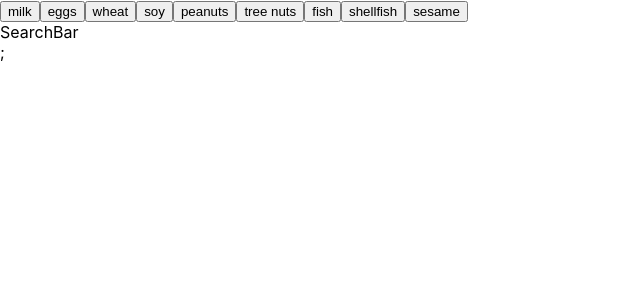
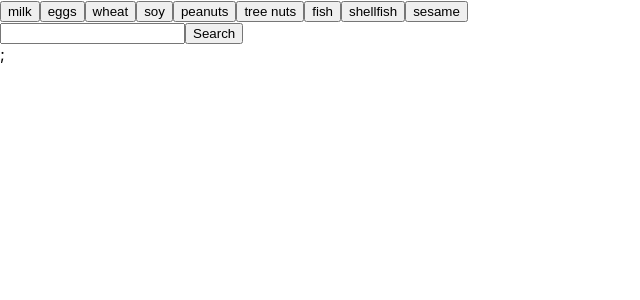
Before and after one commit to remiyeku/Iceland-hackathon-allergen, a React (Create React App) app in the folder allergen/: page / in a window 1280 px wide. Shown: the top 300 px of the page, without its empty margins (0-640 px from the left). Built offline with nearby package versions, Linux system fonts and the light colour scheme.

Commit message:
search functionality completed

```diff
--- a/allergen/src/Components/Fillter/Filter.jsx
+++ b/allergen/src/Components/Fillter/Filter.jsx
@@ -4,6 +4,7 @@ import SearchBar from "./SearchBar";
 
 function Filter({ activeAllergens, setActiveAllergens }) {
   function updateAllergen(allergen) {
+    allergen = allergen.toLowerCase();
     if (activeAllergens.includes(allergen)) {
       setActiveAllergens(
         activeAllergens.filter(
@@ -19,7 +20,10 @@ function Filter({ activeAllergens, setActiveAllergens }) {
         activeAllergens={activeAllergens}
         updateAllergen={updateAllergen}
       />
-      <SearchBar updateAllergen={updateAllergen} />
+      <SearchBar
+        updateAllergen={updateAllergen}
+        activeAllergens={activeAllergens}
+      />
     </div>
   );
 }
--- a/allergen/src/Components/Fillter/SearchBar.jsx
+++ b/allergen/src/Components/Fillter/SearchBar.jsx
@@ -1,8 +1,25 @@
-import React from "react";
+import React, { useState } from "react";
 
-function SearchBar() {
-  function handleSearch() {}
-  return <div>SearchBar</div>;
+function SearchBar({ updateAllergen, activeAllergens }) {
+  const [searchTerm, setSearchTerm] = useState("");
+
+  function handleSearch(e) {
+    setSearchTerm(e.target.value);
+  }
+
+  function handleClick() {
+    if (!activeAllergens.includes(searchTerm.toLowerCase())) {
+      updateAllergen(searchTerm);
+    }
+    console.log(activeAllergens);
+  }
+
+  return (
+    <div>
+      <input type="text" onChange={handleSearch} value={searchTerm} />
+      <button onClick={handleClick}>Search</button>
+    </div>
+  );
 }
 
 export default SearchBar;
```
